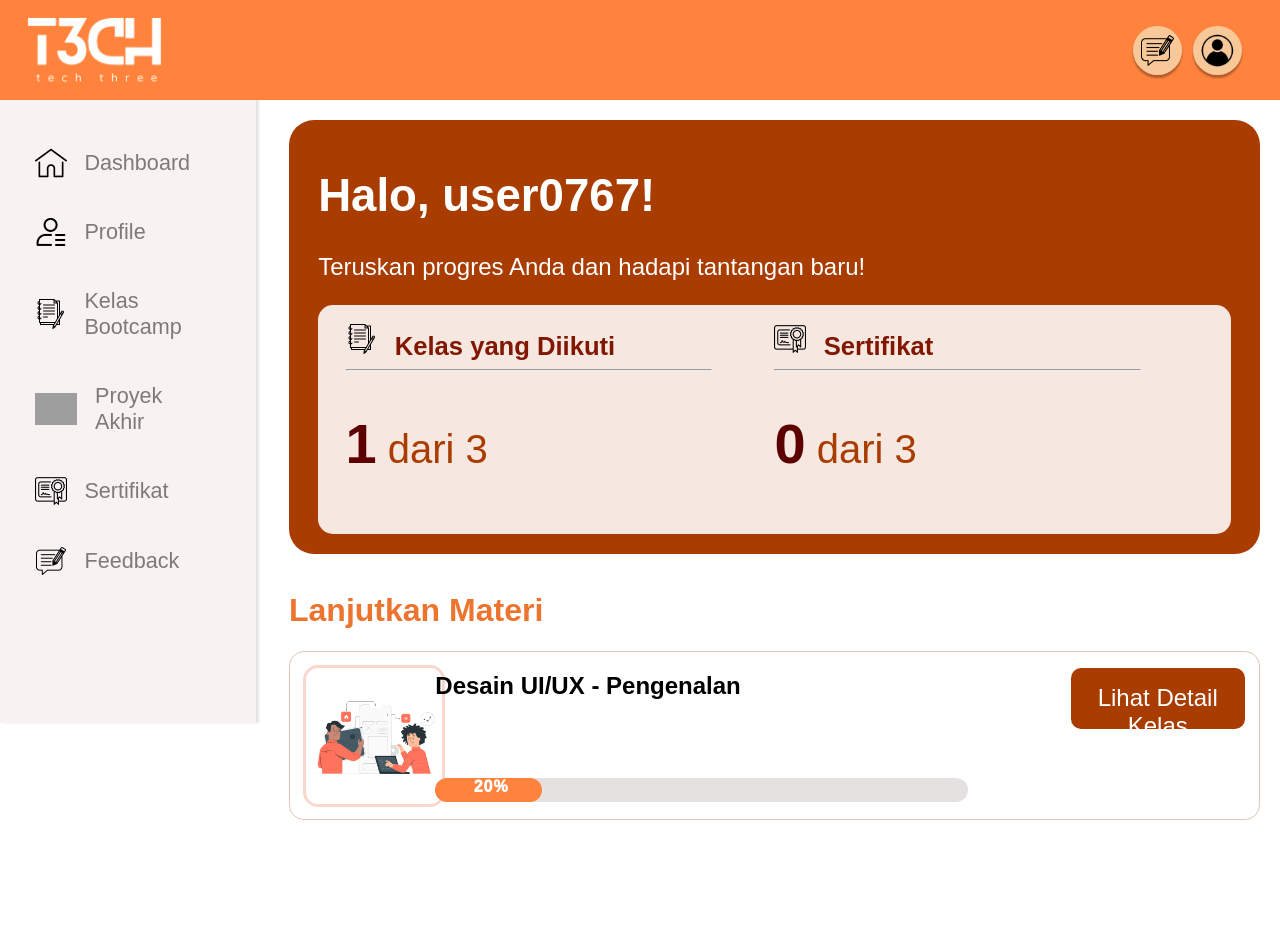
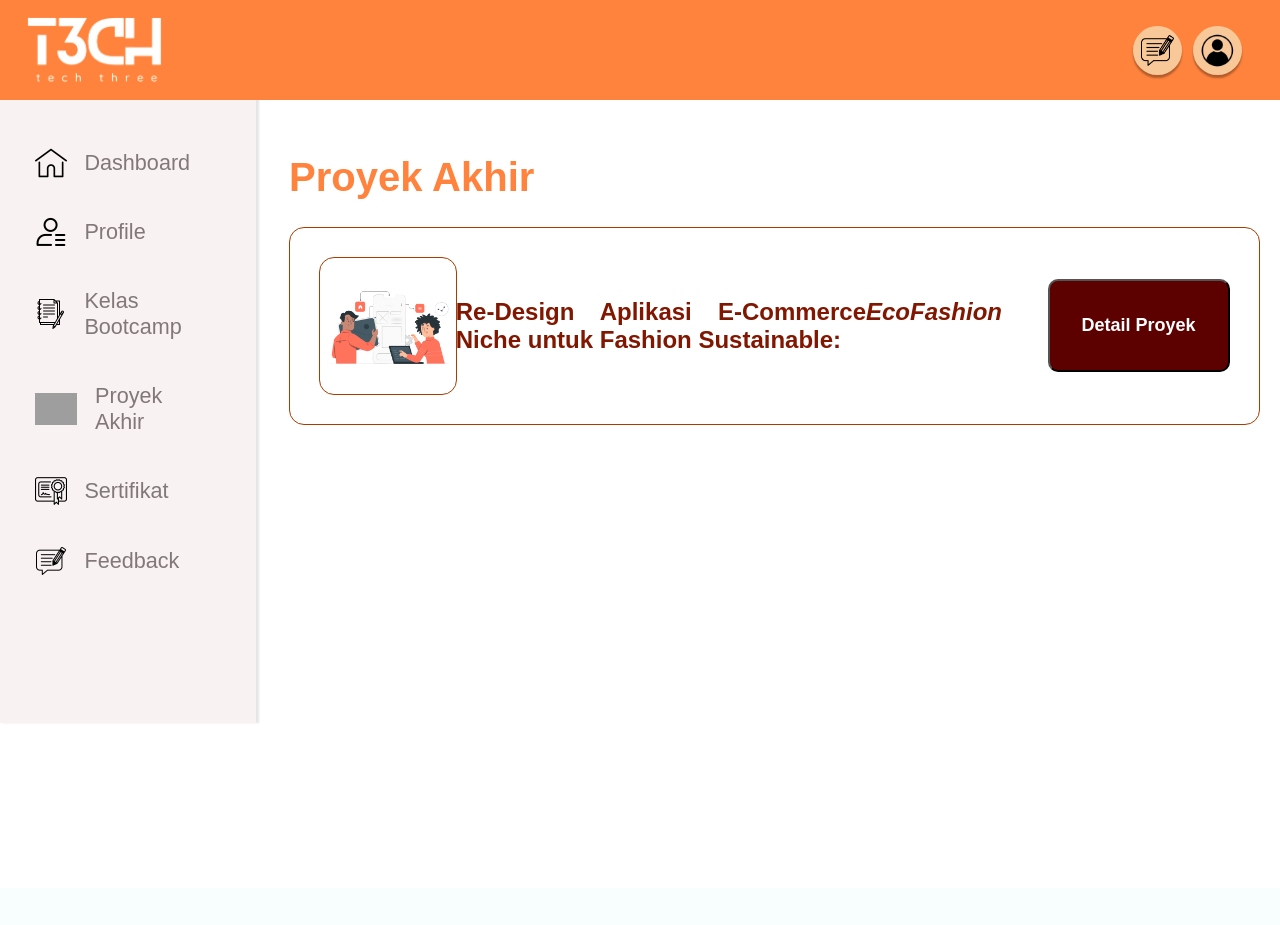
Before and after one commit to choiZalfaa98/bootcamp_tech-three, a PHP site: page /dashboard.html in a window 1280 px wide. After the commit the page ends 723 px from the top, so only its background shows below. Run offline with PHP 8.4, Linux system fonts and the light colour scheme; grey boxes are pictures that could not be loaded.

Commit message:
Add contents of kelasBootcamp and proyekAkhir

```diff
--- a/dashboard.css
+++ b/dashboard.css
@@ -74,6 +74,7 @@ header {
   background-color: #ffffff;
   padding: 5px 20px 20px 20px;
   margin: 20px;
+  box-shadow: 5px 0 2px rgba(0, 0, 0, 0.2);
 }
 
 .user-info {
@@ -186,11 +187,16 @@ main {
 /*=========================================*/
 .content {
   margin: 2%;
-  display: none;
+  opacity: 0;
+  position: absolute;
+  pointer-events: none;
+  transition: opacity 0.1s ease;
 }
 
-.content.active {
-  display: block;
+.active {
+  opacity: 1;
+  position: relative;
+  pointer-events: none;
 }
 
 /*=====================================================*/
@@ -251,12 +257,12 @@ hr {
   color: #5C0000;
 }
 
-#lanjutkanMateri, .kelasBootcamp {
+#lanjutkanMateri {
   margin-top: 4%;
   color: #ed742e;
 }
 
-#materiSquare, .kelasBootcamp {
+#materiSquare {
   border: 1px solid rgba(169, 60, 0, 0.3);
   border-radius: 15px;
   display: grid;
@@ -309,3 +315,95 @@ hr {
   font-size: 150%;
   text-decoration: none;
 }
+/*====================================================*/
+#kelasBootcampContent h1, #proyekAkhirContent h1 {
+  text-align: justify;
+}
+
+.subTitle-kelas {
+  font-size: 5vh;
+  color: #FF833D;
+}
+
+.titleKelas {
+  font-size: 100%;
+  color: #811700;
+  margin-top: 1vh;
+}
+
+.titleKelas2 {
+  font-size: 135%;
+  color: #811700;
+  margin-top: 1vh;
+}
+
+.titleKelas3 {
+  font-size: 100%;
+  color: #811700;
+  display: flex;
+  justify-self: center;
+  align-self: center;
+}
+
+#kelasBootcampContent a {
+  text-decoration: none;
+}
+
+.classWrap {
+  border-radius: 15px;
+  border: 1px solid #A93C00;
+  display: grid;
+  grid-template-columns: 15% 60% 25%;
+  padding: 3%;
+  margin-bottom: 2%;
+}
+
+#kelasLainnya {
+  margin-top: 7%;
+}
+
+.divideTitleBar2 {
+  display: grid;
+  grid-template-rows: 85% 15%;
+}
+
+.imgAdjust2 {
+  height: 17vh;
+  object-fit: contain;
+  border: 1px solid #A93C00;
+  border-radius: 15px;
+}
+
+.lihatDetailKelas2 {
+  border-radius: 10px;
+  background-color: #5C0000;
+  color: #FFFFFF;
+  padding: 0;
+  margin: 10% 0 10% 20%;
+  font-size: large;
+  font-weight: bold;
+}
+
+.progress-container2 {
+  width: 100%;
+  height: 150%;
+  background-color: #e5e1e1;
+  border-radius: 25px;
+}
+
+.progress-bar2 {
+  width: 20%;
+  height: 100%;
+  background-color: #FF833D;
+  border-radius: 25px;
+  display: flex;
+  justify-content: center;
+  align-items: center;
+}
+
+
+.percentageBar2 {
+  color: white;
+  font-weight: 800;
+  font-size: small;
+}
--- a/dashboard.html
+++ b/dashboard.html
@@ -48,7 +48,7 @@
                 <img src="kelasSayaIcon.png">
                 <p>Kelas Bootcamp</p>
               </a>
-              <a href="#" class="sub-menu-link">
+              <a href="#" class="sub-menu-link" onclick="navigateTo('proyekAkhirContent')">
                 <img src="projectIcon.png">
                 <p>Proyek Akhir</p>
               </a>
@@ -87,7 +87,7 @@
         <p class="navAdjust">Kelas Bootcamp</p>
       </a>
 
-      <a href="#" class="sectionDashboard">
+      <a href="#" class="sectionDashboard" onclick="navigateTo('proyekAkhirContent')">
         <img class="iconAdjust" src="projectIcon.png">
         <p class="navAdjust">Proyek Akhir</p>
       </a>
@@ -105,7 +105,7 @@
     <!--Bagian utama halaman-->
     <main>
       <!--halaman konten (center)-->
-      <div class="content active" id="dashboardContent">
+      <div class="content" id="dashboardContent">
         <div id="motivationSquare">
           <h1 id="haloUser">Halo, user0767!</h1>
           <p id="teruskanProgresAnda">Teruskan progres Anda dan hadapi tantangan baru!</p>
@@ -143,7 +143,43 @@
 
       <!--KELAS BOOTCAMP-->
       <div class="content" id="kelasBootcampContent">
-        <h1>Kelas yang Diikuti</h1>
+        <!--kelas yang diikuti-->
+        <h1 class="subTitle-kelas">Kelas yang Diikuti</h1>
+        <div class="classWrap">
+          <img class="imgAdjust2" src="uiux.png">
+          <section class="divideTitleBar2">
+            <h1 class="titleKelas">Desain UI/UX - Pengenalan</h1>
+            <div class="progress-container2">
+              <div class="progress-bar2"><span class="percentageBar2">20%</span></div>
+            </div>
+          </section>
+          <button class="lihatDetailKelas2">Lihat Detail Kelas</button>
+        </div>
+        <!--kelas lainnya-->
+        <h1 id="kelasLainnya" class="subTitle-kelas">Kelas Lainnya</h1>
+        <!--kelas 1-->
+        <div class="classWrap">
+          <img class="imgAdjust2" src="fotografi.png">
+          <h1 class="titleKelas2">Fotografi</h1>
+          <button class="lihatDetailKelas2">Lihat Detail Kelas</button>
+        </div>
+        <!--kelas 2-->
+        <div class="classWrap">
+          <img class="imgAdjust2" src="webdev.png">
+          <h1 class="titleKelas2">Pengembangan Web</h1>
+          <button class="lihatDetailKelas2">Lihat Detail Kelas</button>
+        </div>
+      </div>
+
+      <!--PROYEK AKHIR-->
+      <div class="content active" id="proyekAkhirContent">
+        <!--kelas yang diikuti-->
+        <h1 class="subTitle-kelas">Proyek Akhir</h1>
+        <div class="classWrap">
+          <img class="imgAdjust2" src="uiux.png">
+          <h1 class="titleKelas3">Re-Design Aplikasi E-Commerce Niche untuk Fashion Sustainable: <em>EcoFashion</em></h1>
+          <button class="lihatDetailKelas2">Detail Proyek</button>
+        </div>
       </div>
     </main>
   </body>
--- a/dashboard.js
+++ b/dashboard.js
@@ -17,7 +17,6 @@ document.addEventListener("DOMContentLoaded", function() {
 });
 
 //============================================================================
-// Function to handle navigation when clicking on <a> tags with onclick attribute
 function navigateTo(contentId) {
   // Remove 'active' class from all content sections
   let allContent = document.querySelectorAll('.content');
@@ -30,4 +29,7 @@ function navigateTo(contentId) {
   if (selectedContent) {
     selectedContent.classList.add('active');
   }
+
+  // Scroll to the top of the page
+  window.scrollTo(0, 0);
 }
```
Also changed, not shown: locked.png (added).
